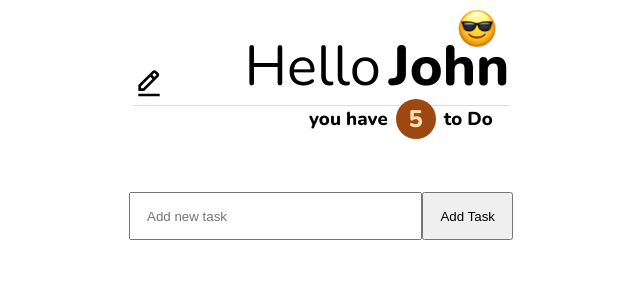
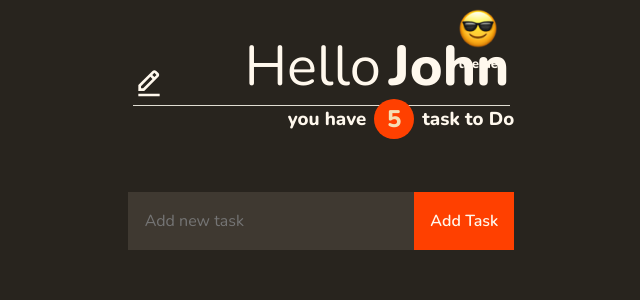
Before and after one commit to elasa7/ToDoList-storage-framer, a React (Create React App) app: page / in a window 1280 px wide. Shown: the top 300 px of the page, without its empty margins (319-959 px from the left). Built offline with nearby package versions, Linux system fonts and the light colour scheme.

Commit message:
add simple theme switch

```diff
--- a/src/App.css
+++ b/src/App.css
@@ -1,3 +1,4 @@
+@import url("https://fonts.googleapis.com/css2?family=Nunito:wght@400;600;800&display=swap");
 *,
 *::after,
 *::before {
@@ -75,14 +76,14 @@ h1 {
 .form__addtask {
   display: flex;
 }
-.form__addtask input {
-  height: 3rem;
-  padding: 1rem;
-  width: 100%;
-}
+
 .form__addtask button {
   padding: 0 1rem;
   white-space: nowrap;
+  border: 0;
+  outline: 0;
+  font-size: 1rem;
+  font-weight: 600;
 }
 
 /* -----------------------Info under Input-------------------- */
@@ -128,7 +129,6 @@ h1 {
   cursor: pointer;
 }
 .task__icon {
-  fill: black;
   width: 32px;
   height: auto;
   pointer-events: none;
--- a/src/App.js
+++ b/src/App.js
@@ -1,4 +1,6 @@
-import React, { useState, useEffect } from "react";
+import React, { useState } from "react";
+import { ThemeProvider } from "styled-components";
+import { GlobalStyle, globalStyleFn } from "./themes/globalStyle";
 import "./App.css";
 import FormInput from "./components/FormInput";
 import Header from "./components/Header";
@@ -9,6 +11,7 @@ function App() {
   const [formValue, setFormValue] = useState("");
   const [editIndex, setEditIndex] = useState(0);
   const [isEdit, setIsEdit] = useState(false);
+  const [switchTheme, setSwitchTheme] = useState(false);
 
   const handleSubmit = (e) => {
     e.preventDefault();
@@ -32,19 +35,29 @@ function App() {
     setIsEdit(true);
     setEditIndex(id);
   };
+
   const handleDelete = (taskTitle) => {
     !isEdit && setTaskItem(taskItem.filter((task) => taskTitle !== task));
   };
 
+  const theme = globalStyleFn(switchTheme);
+
   return (
+    <ThemeProvider theme={theme}>
+      <GlobalStyle />
       <div className="App__wrap">
-      <Header />
+        <Header
+          theme={theme}
+          switchTheme={switchTheme}
+          setSwitchTheme={setSwitchTheme}
+        />
         <FormInput
           handleSubmit={handleSubmit}
           taskItem={taskItem}
           formValue={formValue}
           setFormValue={setFormValue}
           isEdit={isEdit}
+          theme={theme}
         />
         <div className="task__wrap">
           {taskItem.map((taskItem, index) => (
@@ -54,10 +67,12 @@ function App() {
               key={taskItem + index}
               handleEdit={handleEdit}
               handleDelete={handleDelete}
+              theme={theme}
             />
           ))}
         </div>
       </div>
+    </ThemeProvider>
   );
 }
 
--- a/src/components/FormInput.js
+++ b/src/components/FormInput.js
@@ -1,23 +1,49 @@
 import { ReactComponent as EditIcon } from "../img/edit_icon.svg";
+import styled from "styled-components";
+
+const InputAdd = styled.input`
+  all: unset;
+  background: ${({ theme }) => theme.bgTaskColor};
+  color: ${({ theme }) => theme.iconColor};
+  border: 1px solid ${({ theme }) => theme.bgTaskColor};
+  width: 100%;
+  height: 1.5rem;
+  padding: 1rem;
+  &:-webkit-autofill,
+  &:-webkit-autofill:hover,
+  &:-webkit-autofill:focus,
+  &:-webkit-autofill:active {
+    -webkit-transition: "color 9999s ease-out, background-color 9999s ease-out";
+    -webkit-transition-delay: 9999s;
+  }
+`;
+
+const AddBtn = styled.button`
+  all: unset;
+  background: ${({ theme }) => theme.secondaryColor};
+  color: "${({ theme }) => theme.iconColor}";
+`;
 
 const FormInput = ({ handleSubmit, formValue, setFormValue, isEdit }) => {
   const handleChange = (e) => {
     setFormValue(e.target.value);
   };
+
   return (
     <div className="form__wrap">
       <form onSubmit={(e) => handleSubmit(e)} className="form__addtask">
-        <input
+        <InputAdd
           type="text"
           placeholder="Add new task"
           label="task input"
           name="taks_input"
           value={formValue}
           onChange={(e) => handleChange(e)}
+          // style={{ background: theme.toolBtnBg }}
         />
-        <button type="submit" value="Submit">
+        <AddBtn type="submit" value="Submit">
           {isEdit ? "Save " : "Add Task"}
-        </button>
+        </AddBtn>
       </form>
       <div className="info__wrap">
         {isEdit && (
--- a/src/components/Header.js
+++ b/src/components/Header.js
@@ -1,26 +1,35 @@
 import React from "react";
 import SunIcon from "../img/sun_icon.png";
+import MoonIcon from "../img/moon_icon.png";
 import { ReactComponent as EditIcon } from "../img/edit_icon.svg";
 
-const Header = () => {
+const Header = ({ theme, switchTheme, setSwitchTheme }) => {
+  const handleSwitchTheme = () => {
+    setSwitchTheme(!switchTheme);
+  };
+
   return (
     <div className="header__wrap">
-      <div className="theme__switch_wrap">
-        <img src={SunIcon} />
+      <div className="theme__switch_wrap" onClick={() => handleSwitchTheme()}>
+        <img src={switchTheme ? MoonIcon : SunIcon} />
+        <h5>theme</h5>
       </div>
       <div className="welcome__wrap">
         <div className="edit__welcom_name">
-          <EditIcon fill="black" width="32px" height="32px" />
+          <EditIcon fill={theme.iconColor} width="32px" height="32px" />
         </div>
         <h1 className="hello__welcome">Hello</h1>
         <h1>John</h1>
       </div>
       <div className="count__task_wrap">
         <h3>you have</h3>
-        <div className="task__number">
+        <div
+          className="task__number"
+          style={{ background: theme.secondaryColor }}
+        >
           <h2>5</h2>
         </div>
-        <h3>to Do</h3>
+        <h3>task to Do</h3>
       </div>
     </div>
   );
--- a/src/components/TaskItem.js
+++ b/src/components/TaskItem.js
@@ -1,22 +1,30 @@
 import React from "react";
+import styled from "styled-components";
 import { ReactComponent as EditIcon } from "../img/edit_icon.svg";
 import { ReactComponent as DeleteIcon } from "../img/delete_icon.svg";
 
-const TaskItem = ({ taskTitle, handleDelete, handleEdit, id }) => {
+const TaskWraper = styled.div`
+  background: ${({ theme }) => theme.bgTaskColor};
+`;
+const ToolBtn = styled.button`
+  background: ${({ theme }) => theme.toolBtnBg};
+`;
+
+const TaskItem = ({ taskTitle, handleDelete, handleEdit, id, theme }) => {
   return (
-    <div className="task__wraper">
+    <TaskWraper theme={theme} className="task__wraper">
       <div className="task__title">
         <h4>{taskTitle}</h4>
       </div>
       <div className="task__tool_wraper">
-        <button name="edit" onClick={(e) => handleEdit(id)}>
-          <EditIcon className="task__icon" />
-        </button>
-        <button name="delete" onClick={(e) => handleDelete(taskTitle)}>
-          <DeleteIcon className="task__icon" />
-        </button>
+        <ToolBtn onClick={(e) => handleEdit(id)}>
+          <EditIcon className="task__icon" fill={theme.iconColor} />
+        </ToolBtn>
+        <ToolBtn name="delete" onClick={(e) => handleDelete(taskTitle)}>
+          <DeleteIcon className="task__icon" fill={theme.iconColor} />
+        </ToolBtn>
       </div>
-    </div>
+    </TaskWraper>
   );
 };
 
--- /dev/null
+++ b/src/themes/globalStyle.js
@@ -0,0 +1,14 @@
+import { createGlobalStyle } from "styled-components";
+import { lightTheme, darkTheme } from "./theme";
+
+export const GlobalStyle = createGlobalStyle`
+body{
+ background:${({ theme }) => theme.mainBg};
+ color:${({ theme }) => theme.iconColor}
+
+ }`;
+
+export const globalStyleFn = (switchTheme) => {
+  const theme = switchTheme ? lightTheme : darkTheme;
+  return theme;
+};
--- a/src/themes/theme.js
+++ b/src/themes/theme.js
@@ -5,6 +5,7 @@ export const lightTheme = {
   bgTaskColor: "#ECE3D6",
   taskBtnBgColor: "#FFF8ED",
   iconColor: "#3F3931",
+  toolBtnBg: "#FFF8ED",
 };
 
 export const darkTheme = {
@@ -14,4 +15,5 @@ export const darkTheme = {
   bgTaskColor: "#3F3931",
   taskBtnBgColor: "#FFF8ED",
   iconColor: "#FFF8ED",
+  toolBtnBg: "#514B42",
 };
```
Lines whose indentation alone changed are shown as unchanged.
